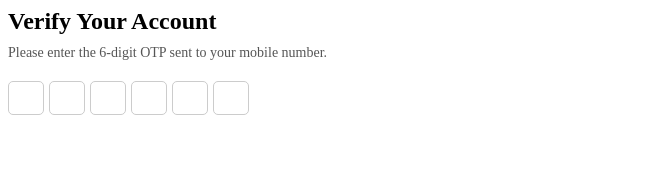
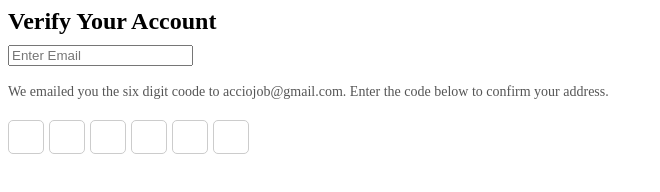
Before and after one commit to acciojob/OTP-shivampatidar7932, a website: page main.html in a window 1280 px wide. Shown: the whole page, without its empty margins (0-660 px from the left). Drawn offline with Linux system fonts and the light colour scheme.

Commit message:
created a submission

```diff
--- a/main.html
+++ b/main.html
@@ -10,7 +10,10 @@
 	<!-- the entire body must be written by student -->
 	 <div>
         <div id="verification_heading">Verify Your Account</div>
-        <div id="verification_subtext">Please enter the 6-digit OTP sent to your mobile number.</div>
+		 <input type="email" placeholder="Enter Email">
+		 <br>
+		 <br>
+        <div id="verification_subtext">We emailed you the six digit coode to acciojob@gmail.com. Enter the code below to confirm your address.</div>
 
         <div class="code-container" id="otpContainer">
             <!-- Input fields will be dynamically added here using JavaScript -->
```
